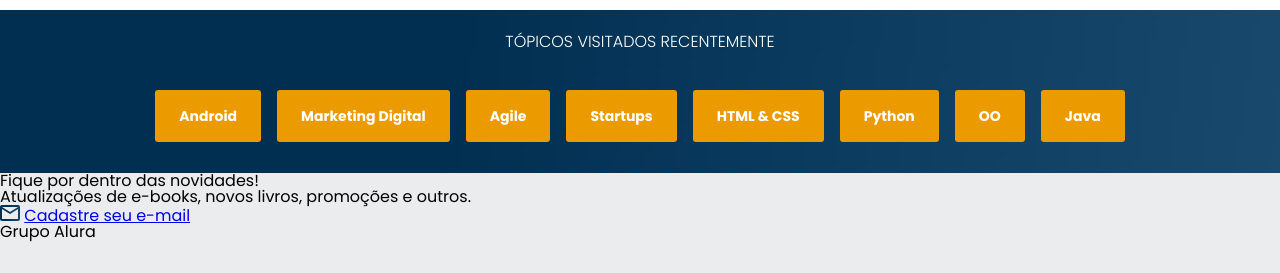
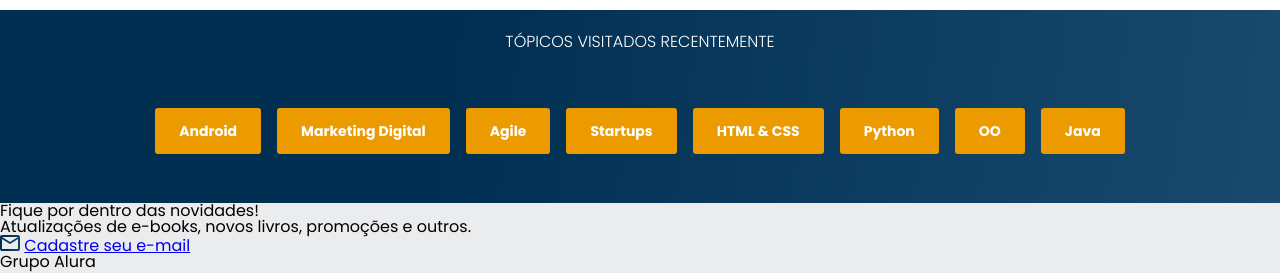
Before and after one commit to jhonatabenevides/AluraBooks, a plain HTML site: page index.html in a window 1280 px wide. Shown: the part 1740-2013 px from the top of the page. Before the commit the page ends 1983 px from the top, so only its background shows below. Drawn offline with nearby package versions, Linux system fonts and the light colour scheme; files that its build step writes are made by us from their sources; files whose address does not match are found by name.

Commit message:
Update index.html

```diff
--- a/index.html
+++ b/index.html
@@ -1,5 +1,6 @@
 <!DOCTYPE html>
 <html lang="pt-br">
+
 <head>
     <meta charset="UTF-8">
     <meta http-equiv="X-UA-Compatible" content="IE=edge">
@@ -8,7 +9,9 @@
     <link rel="stylesheet" href="styles/reset.css">
     <link rel="stylesheet" href="https://cdn.jsdelivr.net/npm/swiper@9/swiper-bundle.min.css" />
     <link rel="stylesheet" href="styles/styles.css">
+
 </head>
+
 <body>
     <header class="cabecalho">
         <div class="container">
@@ -156,16 +159,16 @@
         <section class="topicos">
             <div class="topicos__div">
                 <h3 class="topicos__titulo">Tópicos visitados recentemente</h3>
-                <ul class="topicos__lista">
-                    <li class="topicos__item"><a href="#" class="topicos__link">Android</a></li>
-                    <li class="topicos__item"><a href="#" class="topicos__link">Marketing Digital</a></li>
-                    <li class="topicos__item"><a href="#" class="topicos__link">Agile</a></li>
-                    <li class="topicos__item"><a href="#" class="topicos__link">Startups</a></li>
-                    <li class="topicos__item"><a href="#" class="topicos__link">HTML & CSS</a></li>
-                    <li class="topicos__item"><a href="#" class="topicos__link">Python</a></li>
-                    <li class="topicos__item"><a href="#" class="topicos__link">OO</a></li>
-                    <li class="topicos__item"><a href="#" class="topicos__link">Java</a></li>
-                </ul>
+                <div class="topicos__lista">
+                    <a href="#" class="topicos__link">Android</a>
+                    <a href="#" class="topicos__link">Marketing Digital</a>
+                    <a href="#" class="topicos__link">Agile</a>
+                    <a href="#" class="topicos__link">Startups</a>
+                    <a href="#" class="topicos__link">HTML & CSS</a>
+                    <a href="#" class="topicos__link">Python</a>
+                    <a href="#" class="topicos__link">OO</a>
+                    <a href="#" class="topicos__link">Java</a>
+                </div>
             </div>
         </section>
         <section class="cadastro">
```
